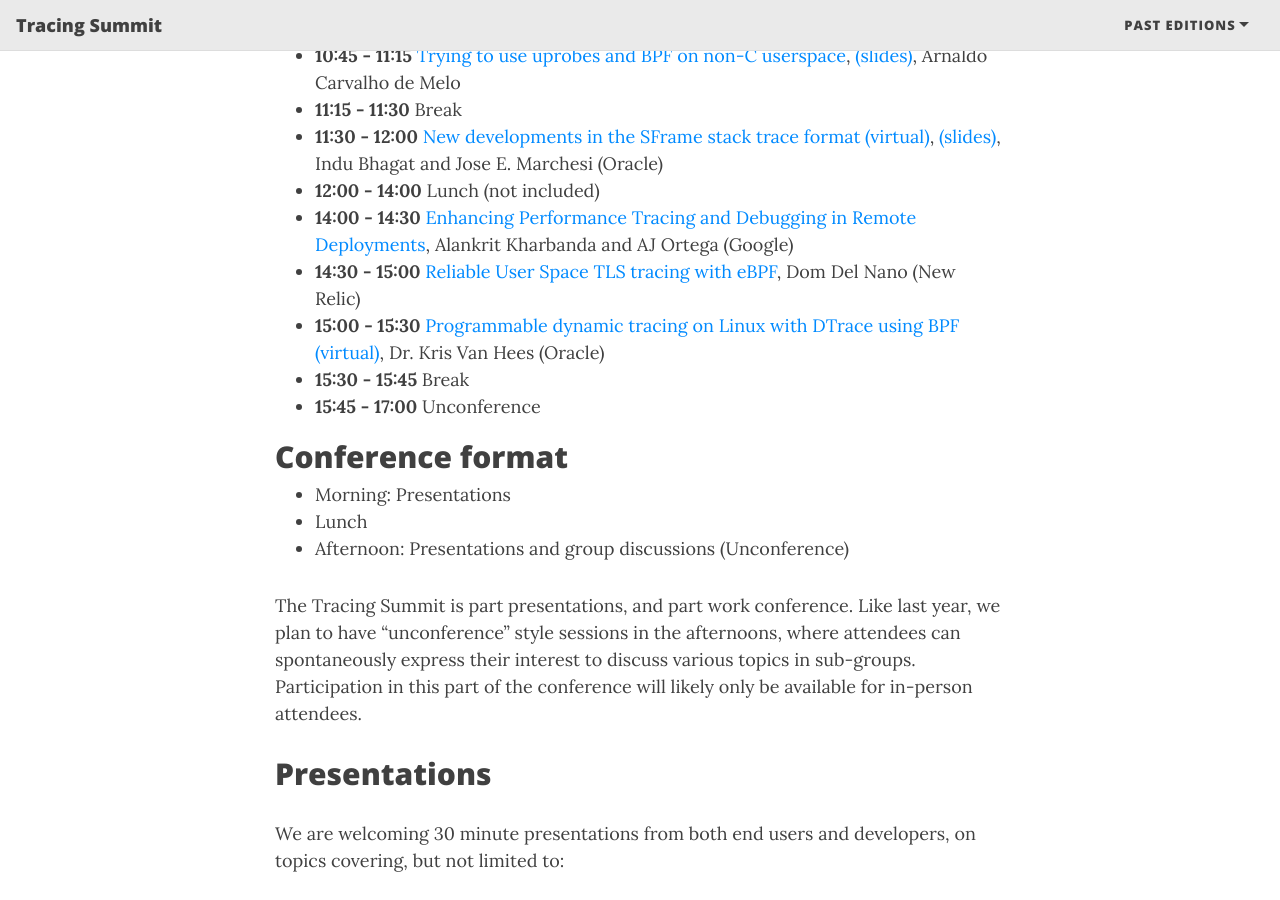
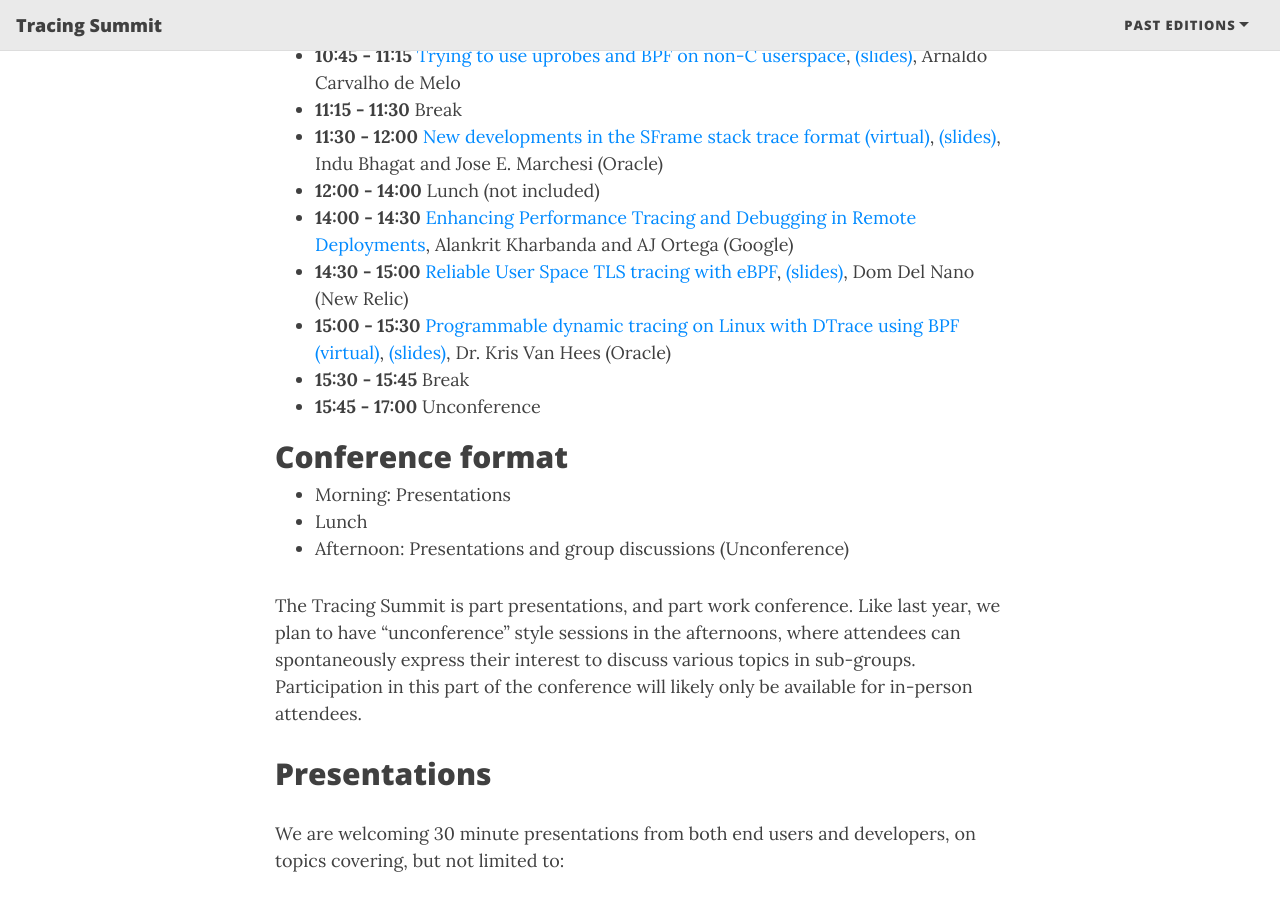
Before and after one commit to tracingsummit/tracingsummit.github.io, a Jekyll site: the page built from index.md, in a window 1280 px wide and 900 px high, scrolled down 2215 px. Built offline with Jekyll 4.4.1, drawn with Linux system fonts in a browser that asks for light colours; nearby versions of some CDN libraries.

Commit message:
index: Add more slides
Signed-off-by: Olivier Dion <odion@efficios.com>

```diff
--- a/index.md
+++ b/index.md
@@ -79,8 +79,8 @@ You can either register on our stand-alone platform or as an add-on to the Open
 * **11:30 - 12:00** [New developments in the SFrame stack trace format (virtual)](/ts/2023/sframe), [(slides)](/ts/2023/files/SFrame_TracingSummit2023.pdf), Indu Bhagat and Jose E. Marchesi (Oracle)
 * **12:00 - 14:00** Lunch (not included)
 * **14:00 - 14:30** [Enhancing Performance Tracing and Debugging in Remote Deployments](/ts/2023/remote), Alankrit Kharbanda and AJ Ortega (Google)
-* **14:30 - 15:00** [Reliable User Space TLS tracing with eBPF](/ts/2023/tls), Dom Del Nano (New Relic)
-* **15:00 - 15:30** [Programmable dynamic tracing on Linux with DTrace using BPF (virtual)](/ts/2023/dtrace), Dr. Kris Van Hees (Oracle)
+* **14:30 - 15:00** [Reliable User Space TLS tracing with eBPF](/ts/2023/tls), [(slides)](/ts/2023/files/Tracing_Summit_2023-Dom_Del_Nano.pdf), Dom Del Nano (New Relic)
+* **15:00 - 15:30** [Programmable dynamic tracing on Linux with DTrace using BPF (virtual)](/ts/2023/dtrace), [(slides)](/ts/2023/files/TracingSummit-2023-DTrace.pdf), Dr. Kris Van Hees (Oracle)
 * **15:30 - 15:45** Break
 * **15:45 - 17:00** Unconference
 
```
